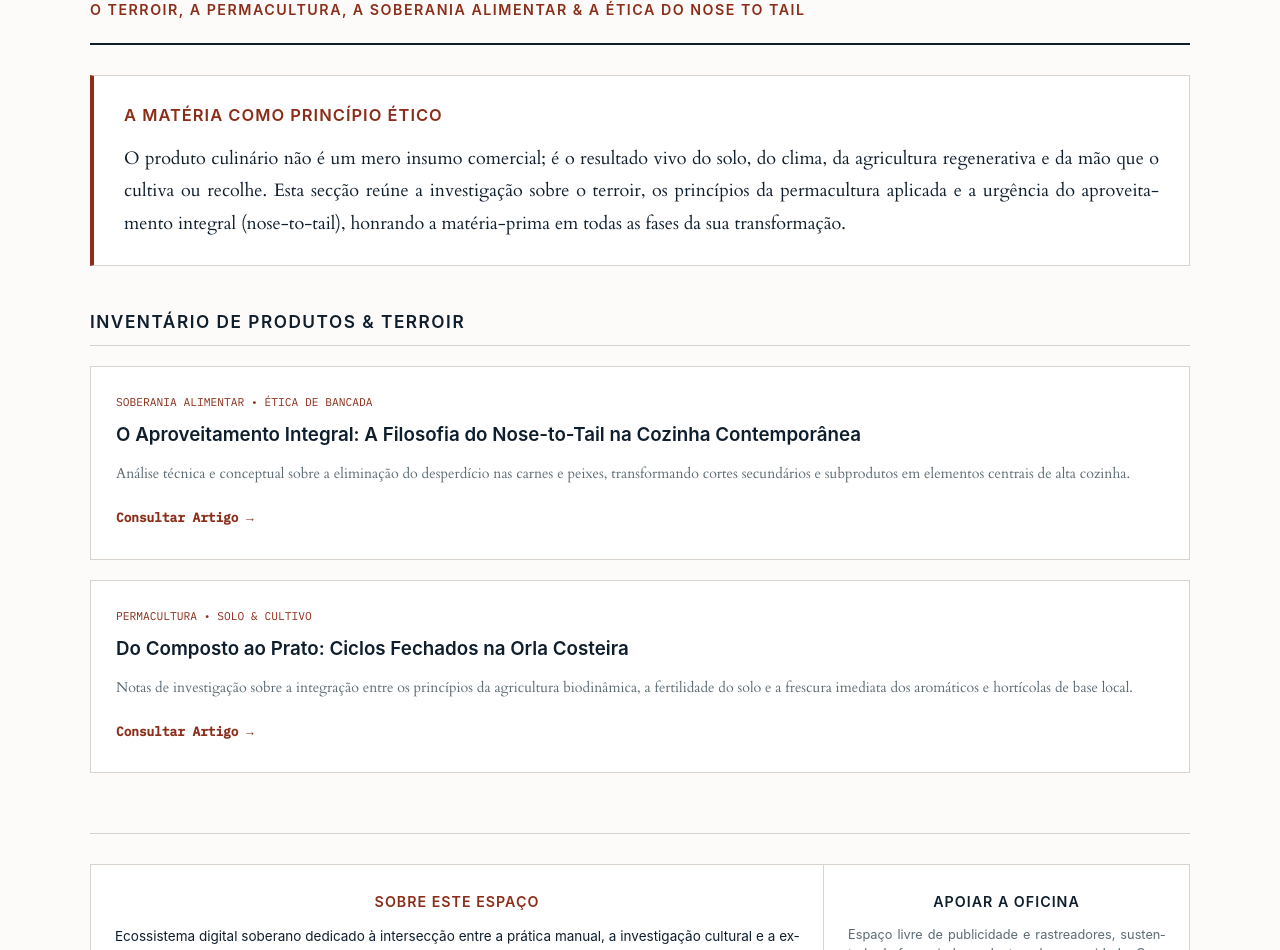
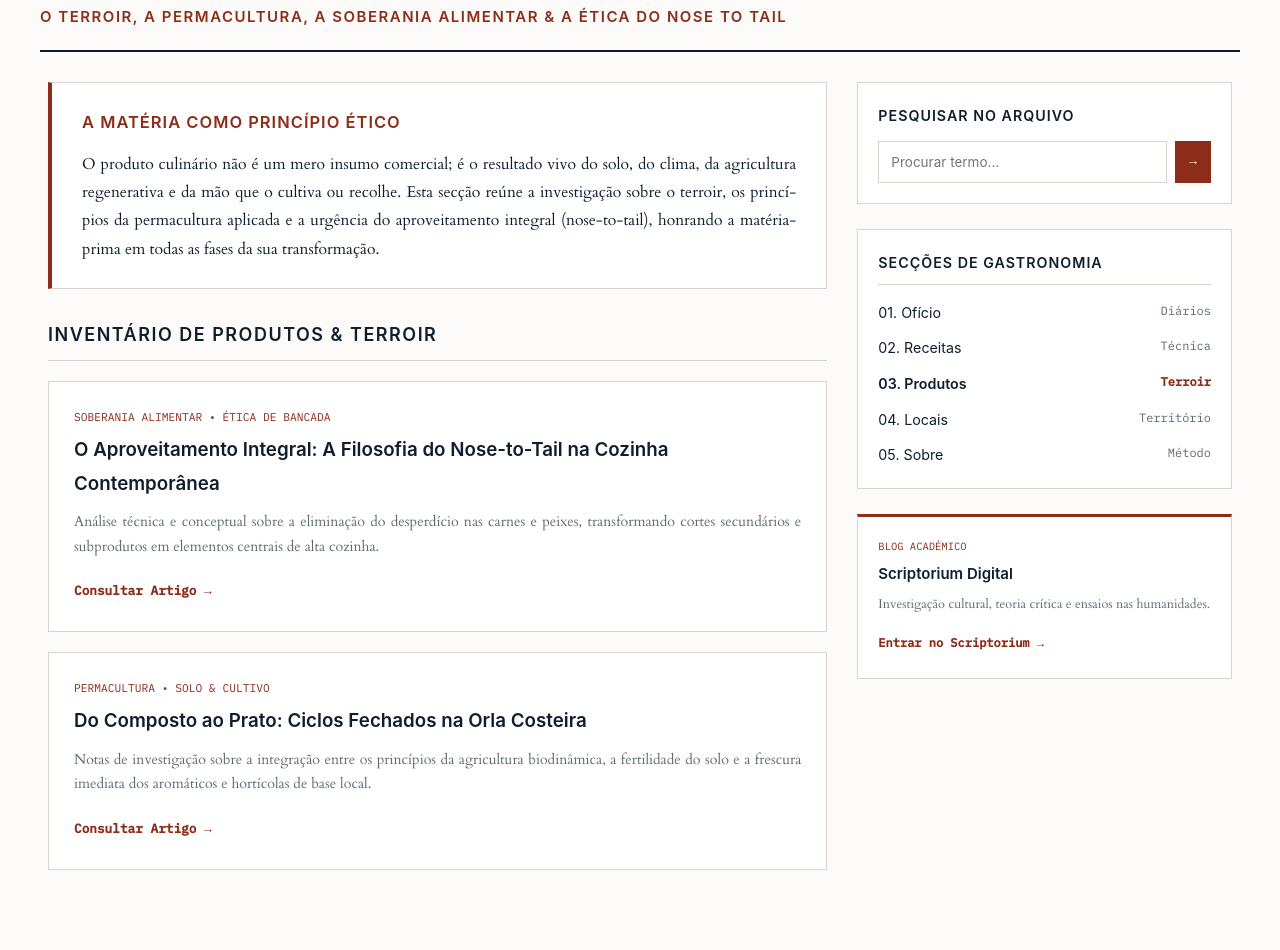
Before and after one commit to pjfcl/gastronomia, a plain HTML site: page html/produtos.html in a window 1280 px wide. Shown: the part 137-1087 px from the top of the page. Drawn offline with nearby package versions, Linux system fonts and the light colour scheme.

Commit message:
Atualizar o produtos.html

```diff
--- a/html/produtos.html
+++ b/html/produtos.html
@@ -21,7 +21,7 @@
 </head>
 <body class="w3-padding-large">
 
-    <main class="w3-content w3-padding-24" style="max-width: 1100px;">
+    <main class="w3-content w3-padding-24" style="max-width: 1200px;">
 
         <!-- Breadcrumb Superior -->
         <nav class="breadcrumb" style="font-family: var(--font-mono); font-size: 0.8rem; margin-bottom: 20px; color: var(--muted-color);">
@@ -32,21 +32,27 @@
 
         <!-- Cabeçalho Principal -->
         <header class="wiki-header" style="border-bottom: 2px solid var(--text-color); padding-bottom: 20px; margin-bottom: 30px;">
-            <h1 style="font-family: var(--font-sans); font-size: 2.5rem; font-weight: 600; text-transform: uppercase; letter-spacing: 2px; margin: 0 0 10px 0;">Matéria & Origem</h1>
-            <p class="header-sub" style="font-family: var(--font-sans); font-size: 0.95rem; text-transform: uppercase; letter-spacing: 1.5px; color: var(--accent-color); font-weight: 600; margin: 0;">O Terroir, a Permacultura, a Soberania Alimentar & a Ética do Nose to Tail</p>
+            <h1 style="font-family: var(--font-sans); font-size: 2.8rem; font-weight: 600; text-transform: uppercase; letter-spacing: 2px; margin: 0 0 10px 0;">Matéria & Origem</h1>
+            <p class="header-sub" style="font-family: var(--font-sans); font-size: 1rem; text-transform: uppercase; letter-spacing: 1.5px; color: var(--accent-color); font-weight: 600; margin: 0;">O Terroir, a Permacultura, a Soberania Alimentar & a Ética do Nose to Tail</p>
         </header>
 
+        <!-- GRELHA PRINCIPAL (Conteúdo à Esquerda | Sidebar à Direita) -->
+        <div class="w3-row-padding" style="margin: 0 -15px;">
+
+            <!-- COLUNA ESQUERDA: CONTEÚDO PRINCIPAL (8 colunas) -->
+            <div class="w3-col l8" style="padding: 0 15px; margin-bottom: 40px;">
+
                 <!-- Caixa de Enquadramento / Nota Conceptual -->
-        <section class="warning-box" style="background-color: var(--card-bg); border: 1px solid var(--border-color); border-left: 4px solid var(--accent-color); padding: 25px 30px; margin-bottom: 40px;">
+                <section class="warning-box" style="background-color: var(--card-bg); border: 1px solid var(--border-color); border-left: 4px solid var(--accent-color); padding: 25px 30px; margin-bottom: 30px;">
                     <h2 style="font-family: var(--font-sans); font-size: 1.1rem; text-transform: uppercase; letter-spacing: 1px; color: var(--accent-color); margin-top: 0; margin-bottom: 12px;">A Matéria Como Princípio Ético</h2>
-            <p style="margin: 0; line-height: 1.8; text-align: justify;">
+                    <p style="margin: 0; line-height: 1.8; text-align: justify; font-size: 1.05rem;">
                         O produto culinário não é um mero insumo comercial; é o resultado vivo do solo, do clima, da agricultura regenerativa e da mão que o cultiva ou recolhe. Esta secção reúne a investigação sobre o terroir, os princípios da permacultura aplicada e a urgência do aproveitamento integral (nose-to-tail), honrando a matéria-prima em todas as fases da sua transformação.
                     </p>
                 </section>
 
                 <!-- Secção de Listagem de Entradas (Base de Dados Autónoma / Vinculada à pasta /md/produtos/) -->
-        <div style="margin-bottom: 40px;">
-            <h2 class="font-sans" style="font-size: 1.15rem; font-weight: 600; text-transform: uppercase; letter-spacing: 1.5px; color: var(--text-color); margin-bottom: 20px; border-bottom: 1px solid var(--border-color); padding-bottom: 8px;">
+                <div>
+                    <h2 class="font-sans" style="font-size: 1.2rem; font-weight: 600; text-transform: uppercase; letter-spacing: 1.5px; color: var(--text-color); margin-bottom: 20px; border-bottom: 1px solid var(--border-color); padding-bottom: 8px;">
                         Inventário de Produtos & Terroir
                     </h2>
 
@@ -76,6 +82,50 @@
 
                 </div>
 
+            </div>
+
+            <!-- COLUNA DIREITA: SIDEBAR DO AUTOR (4 colunas) -->
+            <div class="w3-col l4" style="padding: 0 15px;">
+
+                <!-- 1. Caixa de Pesquisa -->
+                <div style="background: var(--card-bg); border: 1px solid var(--border-color); padding: 20px; margin-bottom: 25px;">
+                    <h3 style="font-family: var(--font-sans); font-size: 0.95rem; font-weight: 600; text-transform: uppercase; letter-spacing: 1px; color: var(--text-color); margin-top: 0; margin-bottom: 12px;">
+                        Pesquisar no Arquivo
+                    </h3>
+                    <form action="/pesquisa" method="GET" style="display: flex; gap: 8px;">
+                        <input type="text" name="s" placeholder="Procurar termo..." style="width: 100%; padding: 8px 12px; border: 1px solid var(--border-color); background: #fff; font-family: var(--font-sans); font-size: 0.9rem; outline: none;">
+                        <button type="submit" style="background: var(--accent-color); color: #fff; border: none; padding: 0 14px; font-family: var(--font-mono); cursor: pointer; font-size: 0.85rem;">&rarr;</button>
+                    </form>
+                </div>
+
+                <!-- 2. Menu de Secções Internas da Gastronomia -->
+                <div style="background: var(--card-bg); border: 1px solid var(--border-color); padding: 20px; margin-bottom: 25px;">
+                    <h3 style="font-family: var(--font-sans); font-size: 0.95rem; font-weight: 600; text-transform: uppercase; letter-spacing: 1px; color: var(--text-color); margin-top: 0; margin-bottom: 15px; border-bottom: 1px solid var(--border-color); padding-bottom: 8px;">
+                        Secções de Gastronomia
+                    </h3>
+                    <ul style="list-style: none; padding: 0; margin: 0; font-family: var(--font-sans); font-size: 0.95rem;">
+                        <li style="margin-bottom: 10px;"><a href="oficio.html" style="text-decoration: none; color: var(--text-color); display: block;">01. Ofício <span style="font-size: 0.8rem; color: var(--muted-color); font-family: var(--font-mono); float: right;">Diários</span></a></li>
+                        <li style="margin-bottom: 10px;"><a href="receitas.html" style="text-decoration: none; color: var(--text-color); display: block;">02. Receitas <span style="font-size: 0.8rem; color: var(--muted-color); font-family: var(--font-mono); float: right;">Técnica</span></a></li>
+                        <li style="margin-bottom: 10px;"><a href="produtos.html" style="text-decoration: none; color: var(--text-color); display: block; font-weight: 600;">03. Produtos <span style="font-size: 0.8rem; color: var(--accent-color); font-family: var(--font-mono); float: right;">Terroir</span></a></li>
+                        <li style="margin-bottom: 10px;"><a href="locais.html" style="text-decoration: none; color: var(--text-color); display: block;">04. Locais <span style="font-size: 0.8rem; color: var(--muted-color); font-family: var(--font-mono); float: right;">Território</span></a></li>
+                        <li><a href="sobre.html" style="text-decoration: none; color: var(--text-color); display: block;">05. Sobre <span style="font-size: 0.8rem; color: var(--muted-color); font-family: var(--font-mono); float: right;">Método</span></a></li>
+                    </ul>
+                </div>
+
+                <!-- 3. Caixa de Acesso ao Scriptorium (Humanidades) -->
+                <div style="background-color: var(--card-bg); border: 1px solid var(--border-color); border-top: 3px solid var(--accent-color); padding: 20px;">
+                    <span style="font-family: var(--font-mono); font-size: 0.7rem; color: var(--accent-color); text-transform: uppercase; display: block; margin-bottom: 4px;">Blog Académico</span>
+                    <h3 style="font-family: var(--font-sans); font-size: 1rem; font-weight: 600; margin: 0 0 8px 0;">Scriptorium Digital</h3>
+                    <p style="font-size: 0.85rem; color: var(--muted-color); margin: 0 0 12px 0; line-height: 1.5;">
+                        Investigação cultural, teoria crítica e ensaios nas humanidades.
+                    </p>
+                    <a href="https://scriptoriumdigital.org" style="font-family: var(--font-mono); font-size: 0.8rem; color: var(--accent-color); text-decoration: none; font-weight: 600;">Entrar no Scriptorium &rarr;</a>
+                </div>
+
+            </div>
+
+        </div>
+
         <!-- RODAPÉ INSTITUCIONAL TRANSVERSAL -->
         <footer class="site-footer" style="margin-top: 60px; border-top: 1px solid var(--border-color); padding-top: 30px;">
 
@@ -95,7 +145,7 @@
                         Apoiar a Oficina
                     </h4>
                     <p style="font-size: 0.85rem; color: var(--muted-color); margin: 0 0 14px 0; line-height: 1.5; text-align: justify;">
-                        Espaço livre de publicidade e rastreadores, sustentado de forma independente pela comunidade. Contribua se assim o entender.
+                        Este arquivo livre de publicidade e rastreadores subsiste com o apoio independente da comunidade.
                     </p>
                     <div class="w3-center">
                         <a href="https://paypal.me/PauloFurtadoLopes" target="_blank" rel="noopener" class="btn-donativos">
@@ -108,7 +158,7 @@
 
             <!-- Aforismo Central -->
             <p style="font-style: italic; font-family: var(--font-serif); margin-bottom: 1.2rem; color: var(--muted-color); text-align: center;">
-                "Enquanto a mão corta, a mente destila."
+                &ldquo;Enquanto a mão corta, a mente destila.&rdquo;
             </p>
 
             <!-- Menu Transversal do Ecossistema -->
@@ -121,10 +171,10 @@
 
             <!-- Assinatura e Contacto -->
             <p class="font-mono w3-tiny w3-uppercase w3-wide" style="letter-spacing: 0.05em; margin-bottom: 0.5rem; color: var(--muted-color); text-align: center;">
-                • PAULO FURTADO LOPES •
+                &bull; PAULO FURTADO LOPES &bull;
             </p>
             <p class="font-mono w3-tiny" style="color: var(--muted-color); margin: 0; text-align: center;">
-                Contacto Direto: <a href="mailto:mail@paulolopes.org" style="color: inherit; font-weight: 600;">mail@paulolopes.org</a>
+                Contacto: <a href="mailto:mail@paulolopes.org" style="color: inherit; font-weight: 600;">mail@paulolopes.org</a>
             </p>
         </footer>
 
```
Lines whose indentation alone changed are shown as unchanged.
